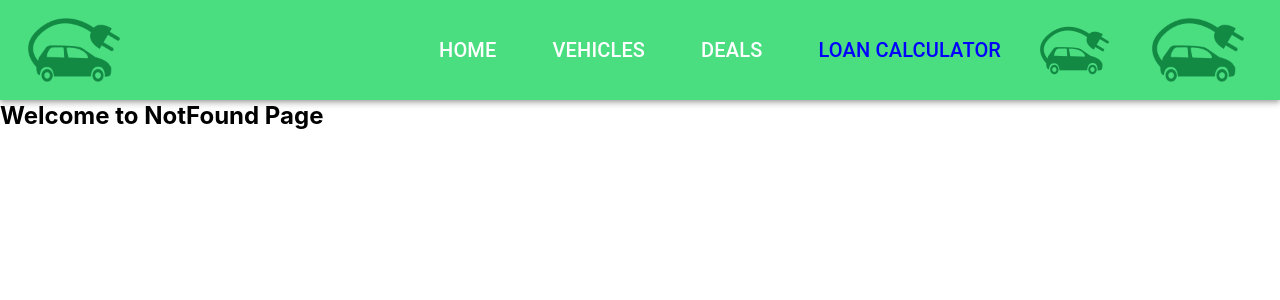
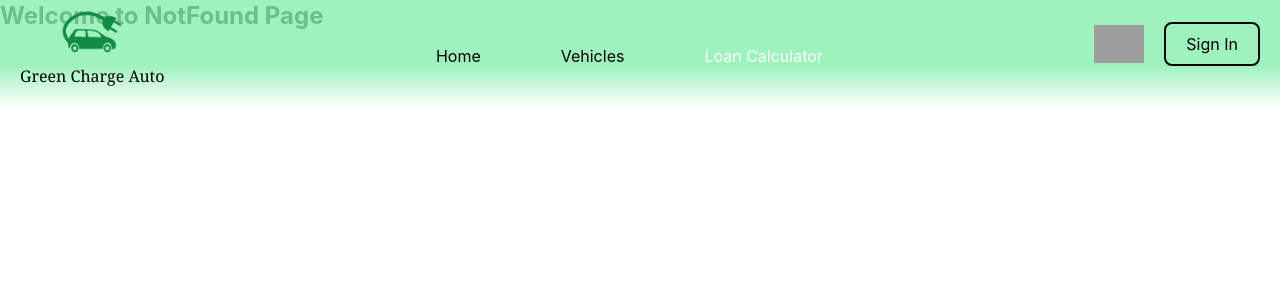
Before and after one commit to yienishaa/GreenChargeAutoFE, a React (Create React App) app: page /loan in a window 1280 px wide. Shown: the top 300 px of the page. Built offline with nearby package versions, Linux system fonts and the light colour scheme; grey boxes are pictures that could not be loaded.

Commit message:
Redesign 1`

```diff
--- a/src/components/Navbar.js
+++ b/src/components/Navbar.js
@@ -1,73 +1,46 @@
 import { Link, useLocation } from "react-router-dom";
-import {
-  AppBar,
-  Toolbar,
-  Button,
-  Typography,
-  Container,
-  Box,
-} from "@mui/material";
 import logo from "../images/logo.webp";
+import basket from "../images/basket.svg";
 import { useState } from "react";
 
 const navLinks = [
   { label: "Home", link: "/" },
   { label: "Vehicles", link: "/vehicles" },
-  { label: "Deals", link: "/hotdeals" },
   { label: "Loan Calculator", link: "/loan" },
 ];
 
 function Navbar() {
   const path = useLocation().pathname;
-  const [menu, showMenu] = useState(false);
+  const loggedIn = false;
 
   return (
-    <AppBar position="static" sx={{ bgcolor: "#4ade80" }}>
-      <Container maxWidth="xl">
-        <Toolbar disableGutters sx={{ height: "100px" }}>
-          <img
-            className="mr-5"
-            height={100}
-            width={100}
-            src={logo}
-            alt="Logo"
-          />
-          <Box
-            sx={{ flexGrow: 1, display: "flex", justifyContent: "flex-end" }}
-          >
-            {navLinks.map((link, index) => (
-              <Button
-                key={index}
-                component={Link}
-                to={link.link}
-                sx={{
-                  color: path === link.link ? "blue" : "white",
-                  textTransform: "uppercase",
-                  height: "100%",
-                  "&:hover": {
-                    backgroundColor:
-                      path === link.link
-                        ? "rgba(0, 255, 0, 0.1)"
-                        : "rgba(255, 255, 255, 0.1)",
-                  },
-                  marginX: "20px",
-                }}
-              >
-                <Typography variant="h6">{link.label}</Typography>
-              </Button>
-            ))}
-          </Box>
-          <Box sx={{ display: "flex" }}>
-            <Button component={Link} to="/cart" sx={{ marginRight: "20px" }}>
-              <img height={75} width={75} src={logo} alt="Cart" />
-            </Button>
-            <Button onClick={() => showMenu(!menu)}>
-              <img height={100} width={100} src={logo} alt="Menu" />
-            </Button>
-          </Box>
-        </Toolbar>
-      </Container>
-    </AppBar>
+    <div className="justify-between fixed w-full flex px-5 bg-gradient-to-b pb-5 from-green-300/80 to-transparent via-60% via-green-300/80 z-10">
+      <div className="flex flex-col items-center text-center">
+        <img src={logo} height={64} width={64} alt="logo" />
+        <h1 className="font-serif ">Green Charge Auto</h1>
+      </div>
+      <ul className="flex gap-x-20 pb-5 items-end">
+        {navLinks.map((link) => (
+          <Link to={link.link}>
+            <span
+              className={`${
+                path === link.link ? "text-white" : "text-black"
+              } hover:text-gray-400 transition-colors`}
+            >
+              {link.label}
+            </span>
+          </Link>
+        ))}
+      </ul>
+      <div className="flex items-center justify-between gap-x-5">
+        <Link to="/cart">
+          <img src={basket} alt="cart" width={50} height={50} />
+        </Link>
+        <button className="rounded-lg py-2 px-5 border-black border-2 hover:text-gray-900 transition-all">
+          {loggedIn ? "Sign Out" : "Sign In"}
+        </button>
+      </div>
+    </div>
   );
 }
 
--- a/src/layouts/MainLayout.js
+++ b/src/layouts/MainLayout.js
@@ -4,11 +4,10 @@ import Navbar from '../components/Navbar';
 
 const MainLayout = ({ children }) => {
     return (
-        <>
-
+        <div className='min-h-screen'>
             <Navbar />
             <main>{children}</main>
-        </>
+        </div>
     );
 };
 
--- a/src/pages/Home.js
+++ b/src/pages/Home.js
@@ -10,7 +10,7 @@ const Home = () => {
                 backgroundImage: `url(${background})`,
                 backgroundSize: 'cover',
                 backgroundPosition: 'center',
-                height: '100vh',
+                height: '100%',
                 width: '100%',
                 display: 'flex',
                 alignItems: 'center',
--- a/src/pages/Vehicles.js
+++ b/src/pages/Vehicles.js
@@ -1,42 +1,50 @@
 import React, { useEffect, useState } from "react";
 import axios from "axios";
+import VehicleCard from "../components/VehicleCard";
+import { Link } from "react-router-dom";
+
+const vehicles = [{vid: 1, brand: "Toyota", description: "Good car", hasBeenInAccident: true, manufacturedYear: Date.now(), mileage: 192000, model: "Corolla", price: 1234, quantity: 1}]
 
 const Vehicles = () => {
-  const [vehicles, setVehicles] = useState([]);
-  const [error, setError] = useState(null);
-  const [loading, setLoading] = useState(true);
+  // const [vehicles, setVehicles] = useState([]);
+  // const [error, setError] = useState(null);
+  // const [loading, setLoading] = useState(true);
 
-  useEffect(() => {
-    const fetchVehicles = async () => {
-      try {
-        const response = await axios.get("http://localhost:8080/vehicles");
-        setVehicles(response.data); // Assuming the response data is an array of vehicles
-      } catch (e) {
-        setError(e.message);
-      } finally {
-        setLoading(false);
-      }
-    };
+  // useEffect(() => {
+  //   const fetchVehicles = async () => {
+  //     try {
+  //       const response = await axios.get("http://localhost:8080/vehicles");
+  //       setVehicles(response.data);
+  //     } catch (e) {
+  //       setError(e.message);
+  //     } finally {
+  //       setLoading(false);
+  //     }
+  //   };
 
-    fetchVehicles();
-  }, []); // Empty dependency array means this effect runs once on mount
+  //   fetchVehicles();
+  // }, []);
 
-  if (loading) {
-    return <div>Loading...</div>;
-  }
+  // if (loading) {
+  //   return <div>Loading...</div>;
+  // }
 
-  if (error) {
-    return <div>Error: {error}</div>;
-  }
+  // if (error) {
+  //   return <div>Error: {error}</div>;
+  // }
 
   return (
-    <div>
+    <div className="flex flex-col items-center pt-28">
       <h1>Vehicles</h1>
-      <ul>
-        {vehicles.map((vehicle, index) => (
-          <li key={index}>{vehicle.name}</li> // Adjust this based on your vehicle object structure
+      <ul className="grid w-min">
+        {vehicles.map((vehicle) => (
+          <Link to={`/vehicles/${vehicle.vid}`}>
+
+          <li key={vehicle.vid}><VehicleCard car={vehicle}/></li>
+          </Link>
         ))}
       </ul>
+
     </div>
   );
 };
```
